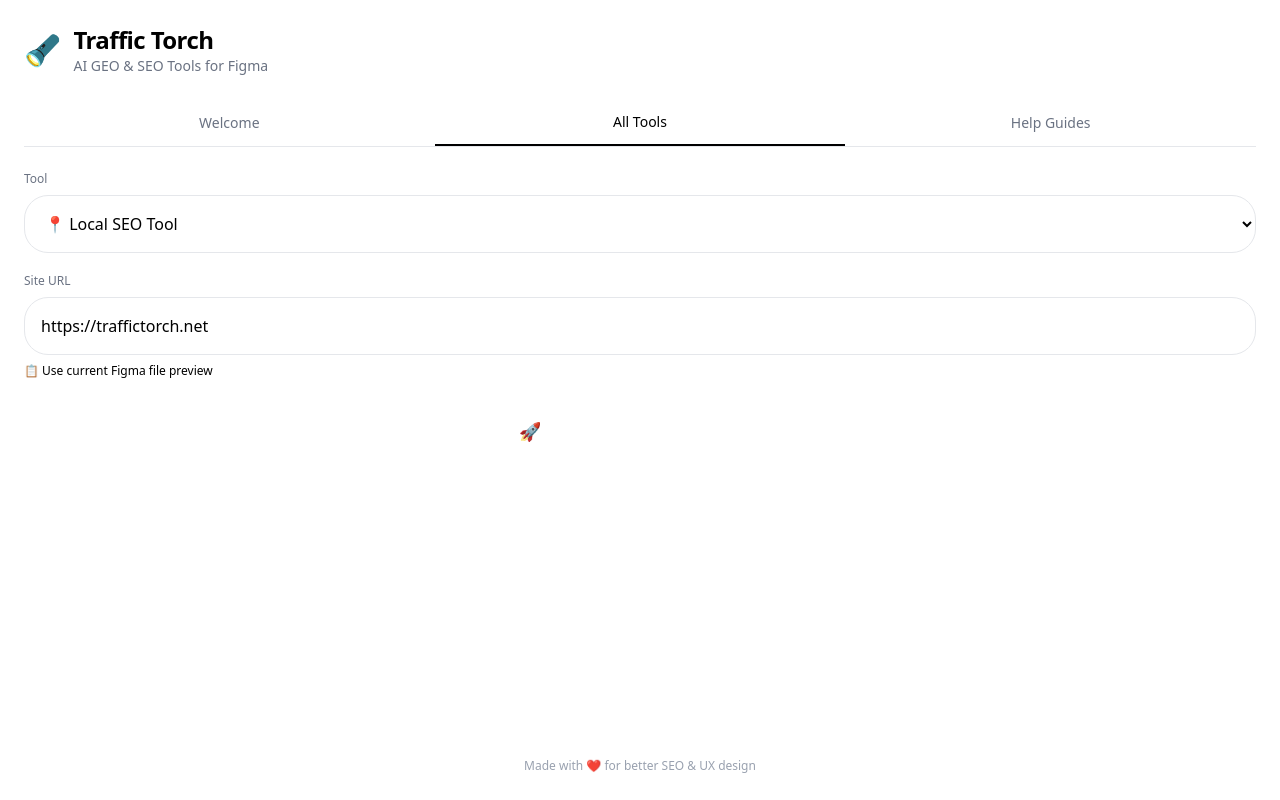
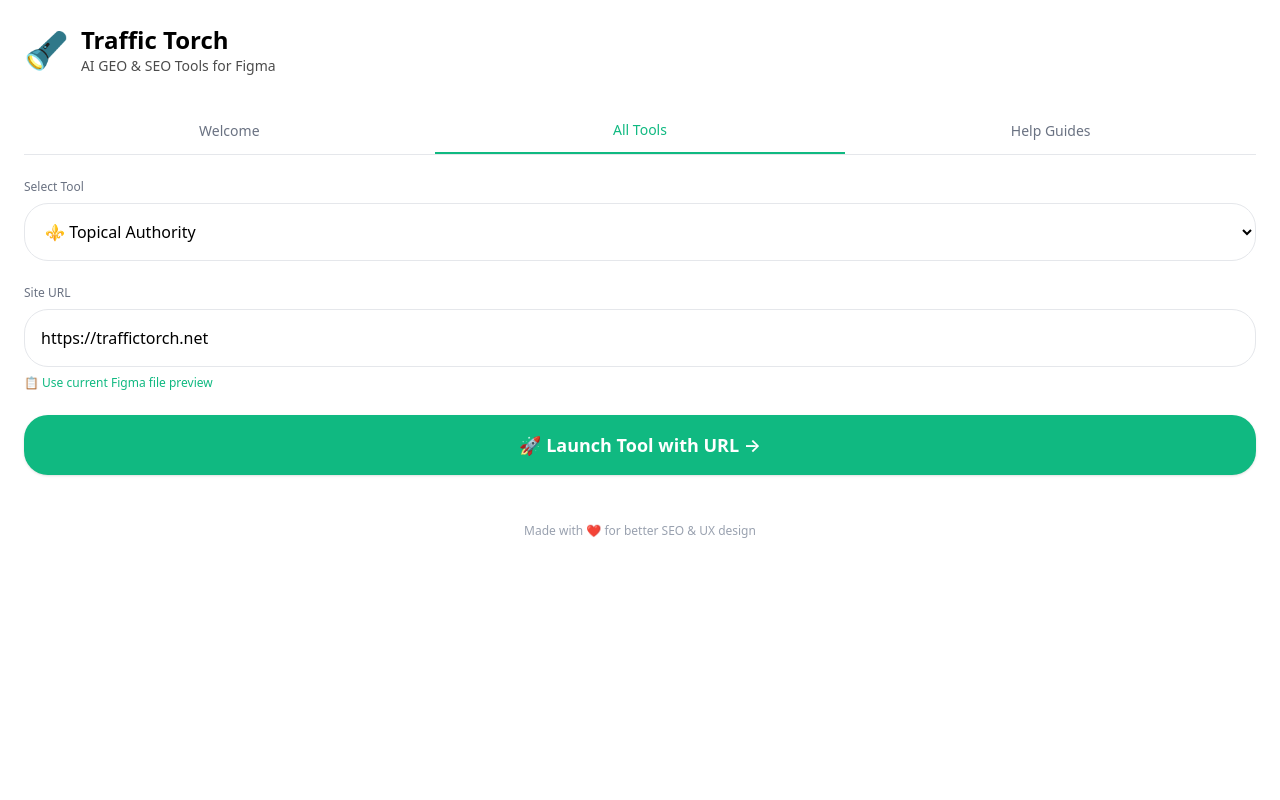
Before and after one commit to traffictorch/traffic-torch-figma-plugin, a React (Vite) app: page / in a window 1280 px wide. Built offline with nearby package versions, Linux system fonts and the light colour scheme.

Commit message:
feat: full polished React UI with exact tool list/order/emojis from traffictorch.net + always-visible launch button + working tabs

```diff
--- a/build-code.cjs
+++ b/build-code.cjs
@@ -2,10 +2,11 @@
 if (!fs.existsSync('dist')) fs.mkdirSync('dist', { recursive: true });
 
 console.log('📦 Copying code.js...');
-fs.copyFileSync('src/code.ts', 'dist/code.js');   // now plain JS
+fs.copyFileSync('src/code.ts', 'dist/code.js');
+console.log('✅ dist/code.js created');
 
-console.log('📦 Renaming index.html → ui.html for Figma...');
+console.log('📦 Ensuring ui.html exists...');
 if (fs.existsSync('dist/index.html')) {
   fs.renameSync('dist/index.html', 'dist/ui.html');
-  console.log('✅ dist/ui.html created');
+  console.log('✅ dist/ui.html ready for Figma');
 }
--- a/index.html
+++ b/index.html
@@ -4,9 +4,6 @@
   <meta charset="UTF-8">
   <meta name="viewport" content="width=device-width, initial-scale=1.0">
   <title>Traffic Torch</title>
-  <style>
-    body, html { margin: 0; padding: 0; height: 100%; overflow: hidden; }
-  </style>
 </head>
 <body>
   <div id="root"></div>
--- a/package.json
+++ b/package.json
@@ -20,6 +20,7 @@
     "@vitejs/plugin-react": "^4.3.0",
     "tailwindcss": "^4.0.0",
     "typescript": "^5.0.0",
-    "vite": "^8.0.0"
+    "vite": "^8.0.0",
+    "vite-plugin-singlefile": "^2.3.2"
   }
 }
--- a/src/App.tsx
+++ b/src/App.tsx
@@ -2,20 +2,26 @@
 import './index.css';
 
 const tools = [
-  { emoji: "📍", name: "Local SEO Tool", path: "https://traffictorch.net/local-seo-tool/" },
-  { emoji: "🎯", name: "SEO Intent Tool", path: "https://traffictorch.net/seo-intent-tool/" },
-  { emoji: "🧬", name: "Topical Authority Tool", path: "https://traffictorch.net/topical-authority-tool/" },
-  { emoji: "🧬", name: "SEO Entity Tool", path: "https://traffictorch.net/seo-entity-tool/" },
-  { emoji: "⚡", name: "Quit Risk Tool", path: "https://traffictorch.net/quit-risk-tool/" },
-  { emoji: "🔍", name: "GEO Audit Tool", path: "https://traffictorch.net/geo-audit-tool/" },
-  { emoji: "🤖", name: "AI Content Tool", path: "https://traffictorch.net/ai-content-tool/" },
-  { emoji: "🆚", name: "Competitive Gap (VS) Tool", path: "https://traffictorch.net/vs-tool/" }
+  { emoji: "⚜️", name: "Topical Authority", path: "https://traffictorch.net/topical-authority-audit-tool/" },
+  { emoji: "🧬", name: "Entity Extractor", path: "https://traffictorch.net/seo-entity-extractor-tool/" },
+  { emoji: "🎯", name: "SEO Intent", path: "https://traffictorch.net/seo-intent-tool/" },
+  { emoji: "📍", name: "Local SEO", path: "https://traffictorch.net/local-seo-tool/" },
+  { emoji: "🛒", name: "Product SEO", path: "https://traffictorch.net/product-seo-tool/" },
+  { emoji: "⚙️", name: "Schema Generator", path: "https://traffictorch.net/schema-generator/" },
+  { emoji: "🔍", name: "AI Search Optimization", path: "https://traffictorch.net/ai-search-optimization-tool/" },
+  { emoji: "🎙️", name: "AI Voice Search", path: "https://traffictorch.net/ai-voice-search-tool/" },
+  { emoji: "🤖", name: "AI Content", path: "https://traffictorch.net/ai-audit-tool/" },
+  { emoji: "⚡", name: "Quit Risk", path: "https://traffictorch.net/quit-risk-tool/" },
+  { emoji: "⚖️", name: "SEO + UX Audit", path: "https://traffictorch.net/" },
+  { emoji: "🔑", name: "Keyword Research", path: "https://traffictorch.net/keyword-research-tool/" },
+  { emoji: "📝", name: "Keyword Placement", path: "https://traffictorch.net/keyword-tool/" },
+  { emoji: "🆚", name: "Competition (VS)", path: "https://traffictorch.net/keyword-vs-tool/" }
 ];
 
 const tabs = ['Welcome', 'All Tools', 'Help Guides'];
 
 const App: React.FC = () => {
-  const [activeTab, setActiveTab] = useState('All Tools');
+  const [activeTab, setActiveTab] = useState<'Welcome' | 'All Tools' | 'Help Guides'>('All Tools');
   const [selectedTool, setSelectedTool] = useState(tools[0]);
   const [siteUrl, setSiteUrl] = useState('https://traffictorch.net');
   const [figmaUrl, setFigmaUrl] = useState('');
@@ -23,41 +29,46 @@
   useEffect(() => {
     window.parent.postMessage({ type: 'GET_FIGMA_FILE_URL' }, '*');
     window.addEventListener('message', (event) => {
-      if (event.data.type === 'FIGMA_URL') {
+      if (event.data.type === 'FIGMA_URL' && event.data.url) {
         setFigmaUrl(event.data.url);
-        if (!siteUrl || siteUrl === 'https://traffictorch.net') setSiteUrl(event.data.url);
       }
     });
   }, []);
 
   const launchTool = () => {
+    const fullUrl = siteUrl
+      ? `${selectedTool.path}?url=${encodeURIComponent(siteUrl)}`
+      : selectedTool.path;
     window.parent.postMessage({
       type: 'LAUNCH_TOOL',
       toolBase: selectedTool.path,
-      siteUrl: siteUrl
+      siteUrl
     }, '*');
+    window.open(fullUrl, '_blank');
   };
 
   return (
-    <div className="plugin-root p-6 bg-white dark:bg-gray-900 text-text-light dark:text-text-dark min-h-full">
+    <div className="plugin-root p-6 bg-white dark:bg-[#111827] text-[#1f2937] dark:text-[#e5e7eb] min-h-full overflow-auto">
       {/* Header */}
-      <div className="flex items-center gap-3 mb-6">
-        <div className="text-3xl">🔦</div>
+      <div className="flex items-center gap-3 mb-8">
+        <div className="text-4xl">🔦</div>
         <div>
-          <h1 className="text-2xl font-semibold tracking-tight">Traffic Torch</h1>
-          <p className="text-sm text-gray-500 dark:text-gray-400">AI GEO & SEO Tools for Figma</p>
+          <h1 className="text-2xl font-semibold">Traffic Torch</h1>
+          <p className="text-sm opacity-70">AI GEO & SEO Tools for Figma</p>
         </div>
       </div>
 
       {/* Tabs */}
       <div className="flex border-b border-gray-200 dark:border-gray-700 mb-6">
-        {tabs.map(tab => (
+        {tabs.map((tab) => (
           <button
             key={tab}
-            onClick={() => setActiveTab(tab)}
-            className={`flex-1 py-3 text-sm font-medium transition-all ${activeTab === tab
-              ? 'border-b-2 border-accent text-accent'
-              : 'text-gray-500 dark:text-gray-400 hover:text-gray-700 dark:hover:text-gray-300'}`}
+            onClick={() => setActiveTab(tab as any)}
+            className={`flex-1 py-3 text-sm font-medium transition-colors ${
+              activeTab === tab
+                ? 'border-b-2 border-[#10b981] text-[#10b981]'
+                : 'text-gray-500 dark:text-gray-400 hover:text-gray-700 dark:hover:text-gray-300'
+            }`}
           >
             {tab}
           </button>
@@ -66,13 +77,13 @@
 
       {/* All Tools Tab */}
       {activeTab === 'All Tools' && (
-        <div className="space-y-5">
+        <div className="space-y-6">
           <div>
-            <label className="block text-xs font-medium mb-2 text-gray-500 dark:text-gray-400">Tool</label>
+            <label className="block text-xs font-medium mb-2 text-gray-500 dark:text-gray-400">Select Tool</label>
             <select
               value={selectedTool.path}
               onChange={(e) => setSelectedTool(tools.find(t => t.path === e.target.value)!)}
-              className="w-full p-4 bg-white dark:bg-gray-800 border border-gray-200 dark:border-gray-700 rounded-3xl focus:outline-none focus:border-accent text-base"
+              className="w-full p-4 bg-white dark:bg-gray-800 border border-gray-200 dark:border-gray-700 rounded-3xl focus:outline-none focus:border-[#10b981] text-base"
             >
               {tools.map(tool => (
                 <option key={tool.path} value={tool.path}>
@@ -88,12 +99,12 @@
               type="url"
               value={siteUrl}
               onChange={(e) => setSiteUrl(e.target.value)}
-              className="w-full p-4 bg-white dark:bg-gray-800 border border-gray-200 dark:border-gray-700 rounded-3xl focus:outline-none focus:border-accent"
+              className="w-full p-4 bg-white dark:bg-gray-800 border border-gray-200 dark:border-gray-700 rounded-3xl focus:outline-none focus:border-[#10b981]"
               placeholder="https://your-site.com"
             />
             <button
               onClick={() => setSiteUrl(figmaUrl || 'https://traffictorch.net')}
-              className="text-xs text-accent mt-2 hover:underline"
+              className="text-xs mt-2 text-[#10b981] hover:underline block"
             >
               📋 Use current Figma file preview
             </button>
@@ -101,7 +112,7 @@
 
           <button
             onClick={launchTool}
-            className="w-full bg-accent hover:bg-emerald-600 text-white font-semibold py-4 rounded-3xl flex items-center justify-center gap-2 transition-all text-lg"
+            className="w-full bg-[#10b981] hover:bg-[#059669] text-white font-semibold py-4 rounded-3xl flex items-center justify-center gap-3 transition-all text-lg shadow-sm"
           >
             🚀 Launch Tool with URL →
           </button>
@@ -110,44 +121,40 @@
 
       {/* Welcome Tab */}
       {activeTab === 'Welcome' && (
-        <div className="text-center py-12 space-y-6">
-          <div className="text-6xl">🔦</div>
+        <div className="text-center py-16 space-y-6">
+          <div className="text-6xl mb-4">🔦</div>
           <h2 className="text-2xl font-semibold">Welcome to Traffic Torch</h2>
-          <p className="text-gray-600 dark:text-gray-400 max-w-xs mx-auto">
-            Instant 360° SEO, UX, GEO and AI health analysis directly inside Figma.<br />
-            Educational. Privacy-first. Same tools as the WordPress version.
+          <p className="text-gray-600 dark:text-gray-400 max-w-sm mx-auto leading-relaxed">
+            Get instant 360° SEO, UX, GEO and AI health scores directly inside Figma.<br />
+            Educational reports • Competitive gaps • AI-generated fixes.
           </p>
           <button
             onClick={() => setActiveTab('All Tools')}
-            className="bg-accent text-white px-10 py-3 rounded-3xl font-medium"
+            className="bg-[#10b981] text-white px-10 py-3.5 rounded-3xl font-medium mt-6"
           >
-            Start Analyzing →
+            Start Your Analysis →
           </button>
         </div>
       )}
 
       {/* Help Guides Tab */}
       {activeTab === 'Help Guides' && (
-        <div className="py-8 text-center">
-          <p className="mb-6 text-gray-600 dark:text-gray-400">Educational guides and best practices from Traffic Torch</p>
+        <div className="py-12 text-center">
+          <div className="text-5xl mb-6">📚</div>
+          <p className="mb-8 text-gray-600 dark:text-gray-400">Educational guides and best practices</p>
           <a
-            href="https://traffictorch.net/help-guides/"
+            href="https://traffictorch.net/ai-ux-seo-help-guides/"
             target="_blank"
-            className="inline-block bg-gray-100 dark:bg-gray-800 hover:bg-gray-200 dark:hover:bg-gray-700 px-8 py-4 rounded-3xl text-sm font-medium"
+            className="inline-block bg-gray-100 dark:bg-gray-800 hover:bg-gray-200 dark:hover:bg-gray-700 px-10 py-4 rounded-3xl text-sm font-medium transition-colors"
           >
-            📚 Open Help Guides →
+            Open Help Guides →
           </a>
         </div>
       )}
 
       {/* Footer */}
-      <div className="absolute bottom-6 left-6 right-6 text-center">
-        <button
-          onClick={() => window.open('https://traffictorch.net', '_blank')}
-          className="text-xs text-gray-400 hover:text-gray-600 dark:hover:text-gray-300"
-        >
-          Made with ❤️ for better SEO & UX design
-        </button>
+      <div className="text-center text-xs text-gray-400 dark:text-gray-500 mt-12">
+        Made with ❤️ for better SEO & UX design
       </div>
     </div>
   );
--- a/vite.config.ts
+++ b/vite.config.ts
@@ -1,18 +1,15 @@
 import { defineConfig } from 'vite'
 import react from '@vitejs/plugin-react'
 import tailwindcss from '@tailwindcss/vite'
+import { viteSingleFile } from 'vite-plugin-singlefile'
 
 export default defineConfig({
-  plugins: [react(), tailwindcss()],
+  plugins: [react(), tailwindcss(), viteSingleFile()],
   build: {
     outDir: 'dist',
     emptyOutDir: true,
     rollupOptions: {
-      input: './index.html',
-      output: {
-        entryFileNames: 'assets/[name]-[hash].js',
-        assetFileNames: 'assets/[name].[ext]'
-      }
+      input: './index.html'
     }
   }
 })
```
Also changed, not shown: manifest.json, 1 other file (tests, documents, lock files or other folders).
